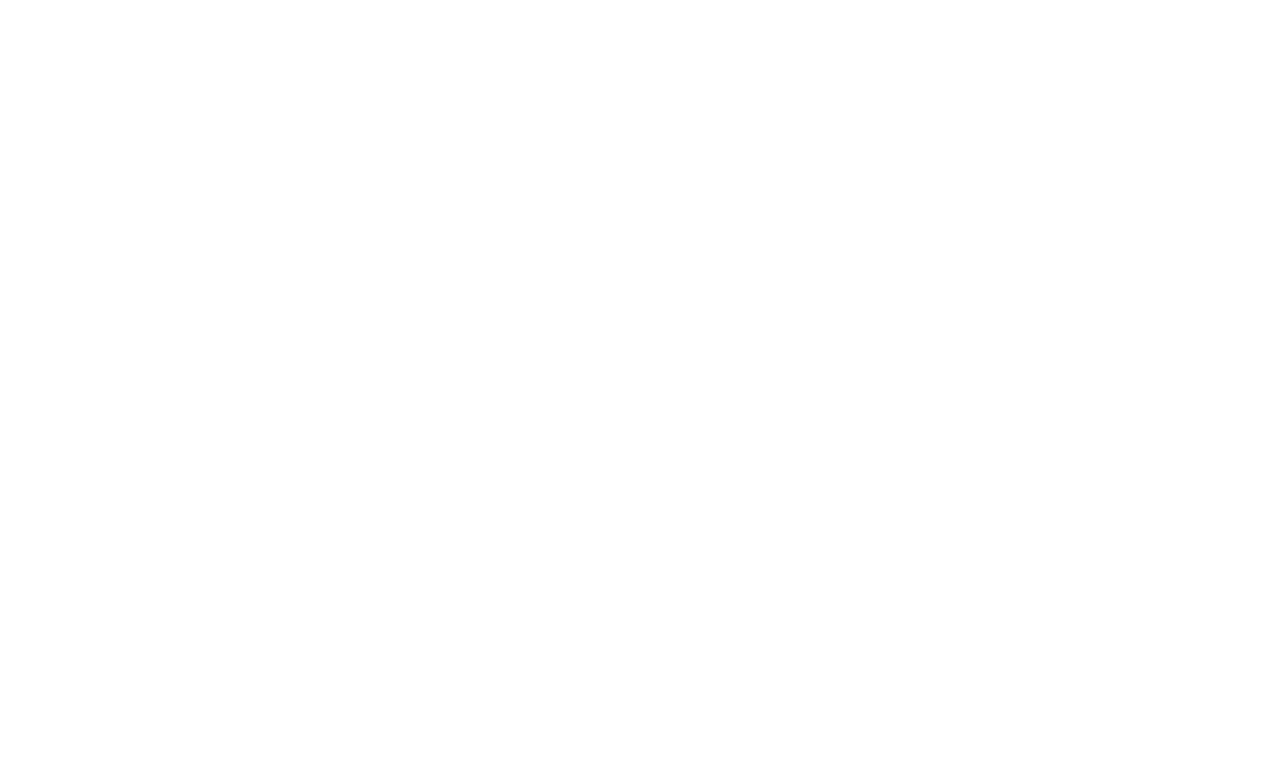
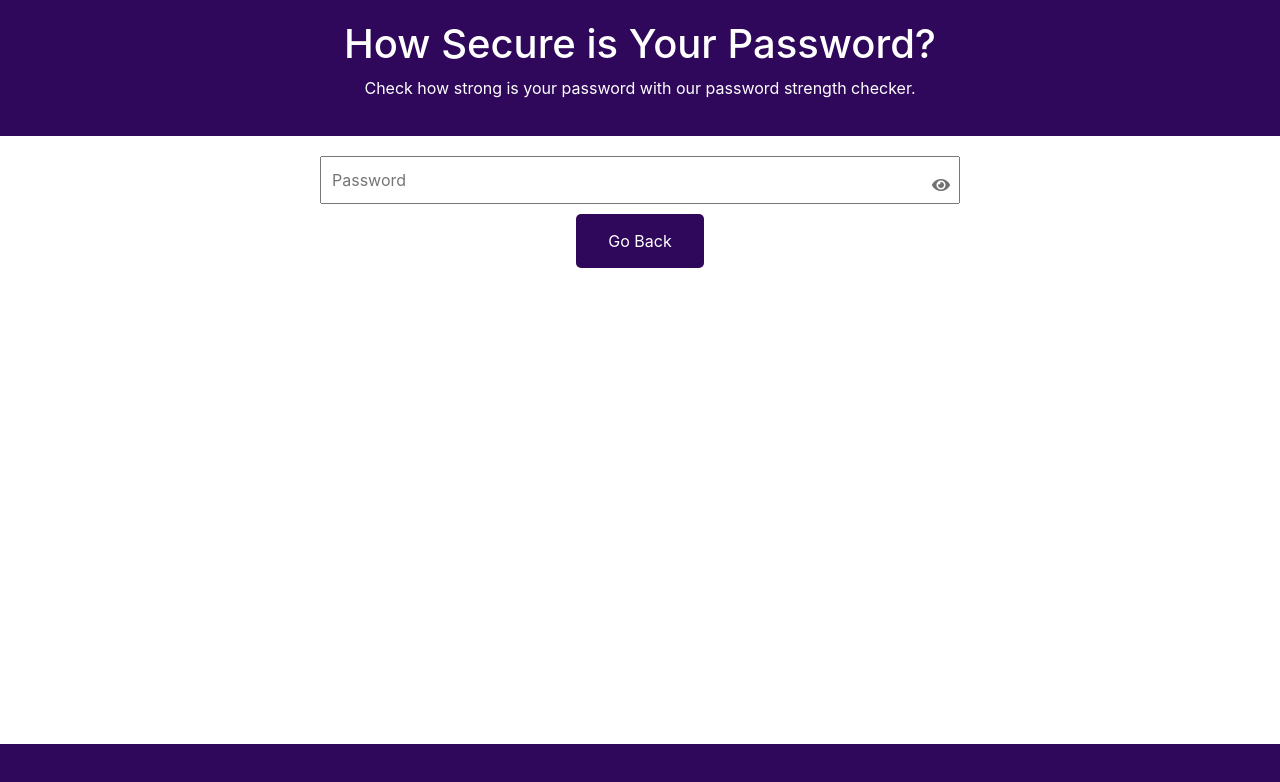
Before and after one commit to Kodos1122/Password-Strength-Checker, a React (Create React App) app: page /cracker in a window 1280 px wide. Before the commit this address had no page. Shown: the top 782 px of the page. Built offline with nearby package versions, Linux system fonts and the light colour scheme.

Commit message:
have I been pawned

```diff
--- a/package.json
+++ b/package.json
@@ -6,7 +6,9 @@
     "@testing-library/jest-dom": "^5.11.4",
     "@testing-library/react": "^11.1.0",
     "@testing-library/user-event": "^12.1.10",
+    "axios": "^1.6.8",
     "bootstrap": "^4.5.3",
+    "crypto-js": "^4.2.0",
     "node.js": "0.0.1-security",
     "react": "^17.0.1",
     "react-dom": "^17.0.1",
--- a/src/App.css
+++ b/src/App.css
@@ -51,7 +51,17 @@
   display: inline-block;
   font-size: 16px;
 }
-
+.previousButton {
+  background-color: #30085b;
+  border-radius: 5px;
+  border: none;
+  color: white;
+  padding: 15px 32px;
+  text-align: center;
+  text-decoration: none;
+  display: inline-block;
+  font-size: 16px;
+}
 .appFooter {
   position: fixed;
   bottom: 0;
--- a/src/App.js
+++ b/src/App.js
@@ -34,6 +34,13 @@
         <PasswordStrengthMeter password={password} />
       </div>
       <div>
+      <Link to="/cracker">
+          <button className='previousButton'>
+            Cracker
+          </button>
+        </Link>
+      </div>
+      <div>
         <Link to="/tester">
           <button className='nextButton'>
             Next
--- /dev/null
+++ b/src/components/Cracker.js
@@ -0,0 +1,59 @@
+import React, { useState, useEffect } from 'react';
+import axios from 'axios';
+import CryptoJS from 'crypto-js';
+
+const Cracker = ({ password }) => {
+  const [isCompromised, setIsCompromised] = useState(false);
+  const [compromisedCount, setCompromisedCount] = useState(0);
+
+  useEffect(() => {
+    const checkPassword = async (password) => {
+      try {
+        const hashedPassword = CryptoJS.SHA1(password).toString().toUpperCase();
+        const prefix = hashedPassword.slice(0, 5);
+        const suffix = hashedPassword.slice(5);
+
+        const response = await axios.get(`https://api.pwnedpasswords.com/range/${prefix}`);
+
+        const responseData = response.data.split('\n');
+
+        for (const entry of responseData) {
+          const [hashSuffix, count] = entry.split(':');
+          if (hashSuffix === suffix) {
+
+            setIsCompromised(true);
+            setCompromisedCount(parseInt(count));
+            return;
+          }
+        }
+
+        setIsCompromised(false);
+        setCompromisedCount(0);
+      } catch (error) {
+        console.error('Error checking password:', error);
+        setIsCompromised(false);
+        setCompromisedCount(0);
+      }
+    };
+
+    if (password) {
+      checkPassword(password);
+    }
+  }, [password]);
+
+  if (!password) {
+    return null;
+  }
+
+  return (
+    <div>
+      {isCompromised ? (
+        <p style={{ color: 'red' }}>This password has been compromised {compromisedCount} times.</p>
+      ) : (
+        <p style={{ color: 'green' }}>This password has not been compromised.</p>
+      )}
+    </div>
+  );
+};
+
+export default Cracker;
--- a/src/index.js
+++ b/src/index.js
@@ -5,13 +5,14 @@
 import { BrowserRouter} from 'react-router-dom';
 import { Route, Routes } from 'react-router-dom';
 import PasswordTesterMath from './pages/PasswordTesterMath';
-
+import PasswordCracker from './pages/PasswordCracker';
 
 ReactDOM.render(
   <BrowserRouter>
     <Routes>
         <Route exact path='/tester' element={<PasswordTesterMath/>}/>
         <Route exact path='/' element={<App/>}/>
+        <Route exact path='/cracker' element={<PasswordCracker/>}/>
       </Routes>
   </BrowserRouter>,
   document.getElementById("root")
--- /dev/null
+++ b/src/pages/PasswordCracker.js
@@ -0,0 +1,46 @@
+// PasswordCracker.js
+import { Link } from "react-router-dom";
+import '../App.css'; // Assuming your styles are in App.css
+import Cracker from '../components/Cracker.js';
+import React, { useState } from 'react';
+
+const PasswordCracker = () => {
+    const [password, setPassword] = useState('');
+    const [isPasswordVisible, setIsPasswordVisible] = useState(false);
+
+    return (
+        <div className="App">
+            <header className="App-header">
+                <h1>How Secure is Your Password?</h1>
+                <p>Check how strong is your password with our password strength checker.</p>
+            </header>
+            <div className="password-container">
+                <div className="password-input-container">
+                    <input
+                        type={isPasswordVisible ? 'text' : 'password'}
+                        className="password-input"
+                        placeholder="Password"
+                        onChange={e => setPassword(e.target.value)}
+                        value={password}
+                    />
+                    <i
+                        className={`view-password-icon ${isPasswordVisible ? 'fas fa-eye-slash' : 'fas fa-eye'}`}
+                        onMouseEnter={() => setIsPasswordVisible(true)}
+                        onMouseLeave={() => setIsPasswordVisible(false)}
+                    ></i>
+                </div>
+            </div>
+            <div className="password-requirements">
+                <Cracker password={password} />
+                <Link to="/">
+                    <button className="nextButton">
+                        Go Back
+                    </button>
+                </Link>
+            </div>
+            <footer className="appFooter"></footer>
+        </div>
+    );
+};
+
+export default PasswordCracker;
```
Also changed, not shown: 2 other files (tests, documents, lock files or other folders).
